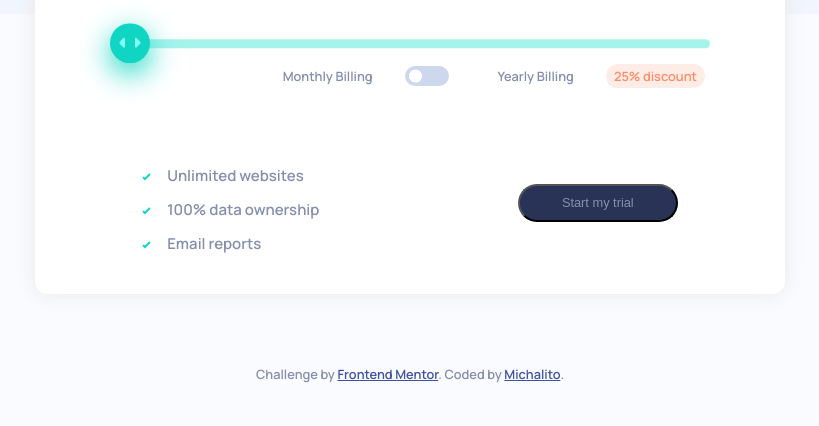
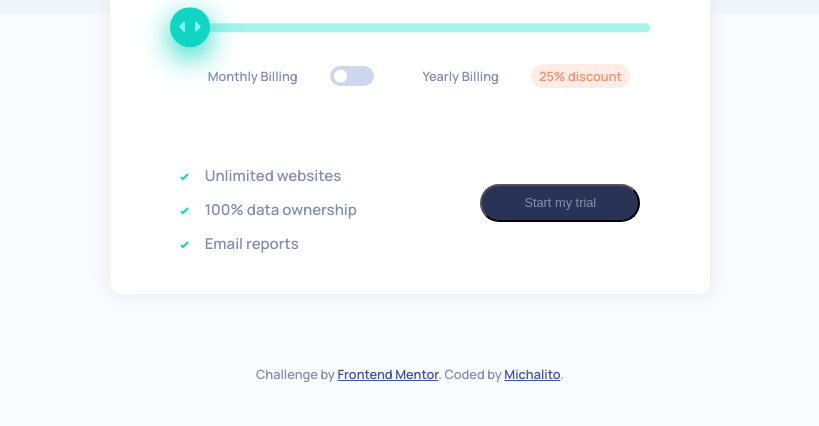
Before and after one commit to Michalito93/interactive-pricing-component, a plain HTML site: page index.html in a window 1280 px wide. Shown: the part 374-800 px from the top of the page, without its empty margins (230-1049 px from the left). Drawn offline with Linux system fonts and the light colour scheme.

Commit message:
corrections in style.css

```diff
--- a/style.css
+++ b/style.css
@@ -292,7 +292,7 @@ button:hover {
   }
 
   .main-container {
-    width: 750px;
+    width: 600px;
     margin: 0 auto 10rem;
   }
 
@@ -312,7 +312,7 @@ button:hover {
   }
 
   .slider {
-    top: 9rem;
+    top: 8rem;
   }
 
   .billing-container {
```
Also changed, not shown: design/active-states.jpg (added), design/desktop-design.jpg (added), design/desktop-preview.jpg (added), design/mobile-design.jpg (added).
